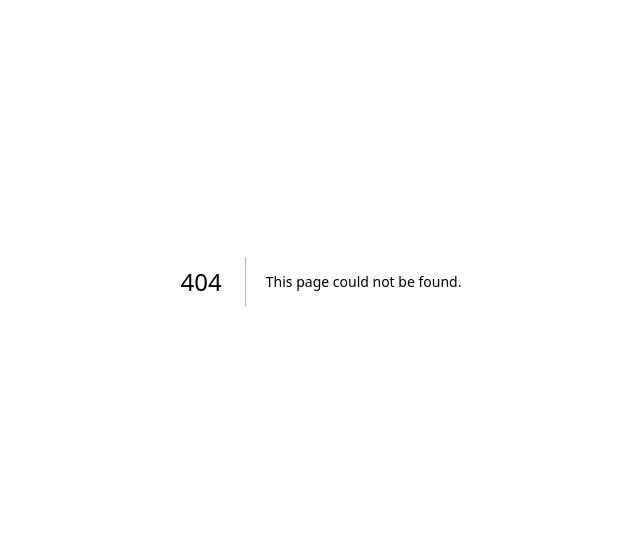
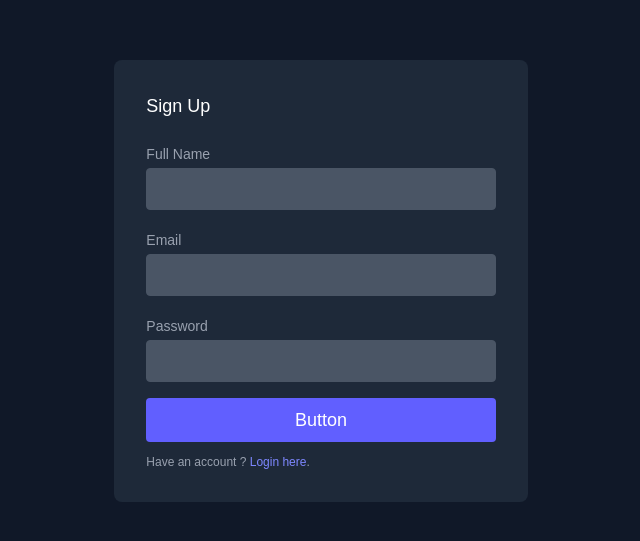
Before and after one commit to gesfon/cms, a Next.js app: page /register in a window 1280 px wide. Before the commit this address had no page. Shown: the part 119-660 px from the top of the page, without its empty margins (319-959 px from the left). Built offline with nearby package versions, Linux system fonts and the light colour scheme.

Commit message:
initial commit

```diff
--- a/app/layout.js
+++ b/app/layout.js
@@ -22,7 +22,7 @@
       lang="en"
       className={`${geistSans.variable} ${geistMono.variable} h-full antialiased`}
     >
-      <body className="min-h-full flex flex-col">{children}</body>
+      <body className="min-h-full flex flex-col bg-gray-900">{children}</body>
     </html>
   );
 }
--- /dev/null
+++ b/app/login/page.js
@@ -0,0 +1,21 @@
+export default function LoginPage() {
+    return (
+        <section className="flex items-center justify-center h-screen h-full text-gray-400 bg-gray-900 body-font">
+            <div className="container px-5 py-24 mx-auto flex flex-wrap items-center">
+                <div className="lg:w-2/6 md:w-1/2 bg-gray-800 bg-opacity-50 rounded-lg p-8 flex flex-col md:mx-auto w-full mt-10 md:mt-0">
+                    <h2 className="text-white text-lg font-medium title-font mb-5">Login</h2>
+                    <div className="relative mb-4">
+                        <label htmlFor="email" className="leading-7 text-sm text-gray-400">Email</label>
+                        <input type="email" id="email" name="email" className="w-full bg-gray-600 bg-opacity-20 focus:bg-transparent focus:ring-2 focus:ring-indigo-900 rounded border border-gray-600 focus:border-indigo-500 text-base outline-none text-gray-100 py-1 px-3 leading-8 transition-colors duration-200 ease-in-out" />
+                    </div>
+                    <div className="relative mb-4">
+                        <label htmlFor="password" className="leading-7 text-sm text-gray-400">Password</label>
+                        <input type="password" id="password" name="password" className="w-full bg-gray-600 bg-opacity-20 focus:bg-transparent focus:ring-2 focus:ring-indigo-900 rounded border border-gray-600 focus:border-indigo-500 text-base outline-none text-gray-100 py-1 px-3 leading-8 transition-colors duration-200 ease-in-out" />
+                    </div>
+                    <button className="text-white bg-indigo-500 border-0 py-2 px-8 focus:outline-none hover:bg-indigo-600 rounded text-lg">Button</button>
+                    <p className="text-xs mt-3">Don't have an account ? <a href="/register" className="text-indigo-400 hover:text-indigo-300">Register here</a>.</p>
+                </div>
+            </div>
+        </section>
+    );
+}
--- /dev/null
+++ b/app/register/page.js
@@ -0,0 +1,25 @@
+export default function RegisterPage() {
+    return (
+        <section className="flex items-center justify-center h-screen h-full text-gray-400 bg-gray-900 body-font">
+            <div className="container px-5 py-24 mx-auto flex flex-wrap items-center">
+                <div className="lg:w-2/6 md:w-1/2 bg-gray-800 bg-opacity-50 rounded-lg p-8 flex flex-col md:mx-auto w-full mt-10 md:mt-0">
+                    <h2 className="text-white text-lg font-medium title-font mb-5">Sign Up</h2>
+                    <div className="relative mb-4">
+                        <label htmlFor="full-name" className="leading-7 text-sm text-gray-400">Full Name</label>
+                        <input type="text" id="full-name" name="full-name" className="w-full bg-gray-600 bg-opacity-20 focus:bg-transparent focus:ring-2 focus:ring-indigo-900 rounded border border-gray-600 focus:border-indigo-500 text-base outline-none text-gray-100 py-1 px-3 leading-8 transition-colors duration-200 ease-in-out" />
+                    </div>
+                    <div className="relative mb-4">
+                        <label htmlFor="email" className="leading-7 text-sm text-gray-400">Email</label>
+                        <input type="email" id="email" name="email" className="w-full bg-gray-600 bg-opacity-20 focus:bg-transparent focus:ring-2 focus:ring-indigo-900 rounded border border-gray-600 focus:border-indigo-500 text-base outline-none text-gray-100 py-1 px-3 leading-8 transition-colors duration-200 ease-in-out" />
+                    </div>
+                    <div className="relative mb-4">
+                        <label htmlFor="password" className="leading-7 text-sm text-gray-400">Password</label>
+                        <input type="password" id="password" name="password" className="w-full bg-gray-600 bg-opacity-20 focus:bg-transparent focus:ring-2 focus:ring-indigo-900 rounded border border-gray-600 focus:border-indigo-500 text-base outline-none text-gray-100 py-1 px-3 leading-8 transition-colors duration-200 ease-in-out" />
+                    </div>
+                    <button className="text-white bg-indigo-500 border-0 py-2 px-8 focus:outline-none hover:bg-indigo-600 rounded text-lg">Button</button>
+                    <p className="text-xs mt-3">Have an account ? <a href="/login" className="text-indigo-400 hover:text-indigo-300">Login here</a>.</p>
+                </div>
+            </div>
+        </section>
+    );
+}
```
